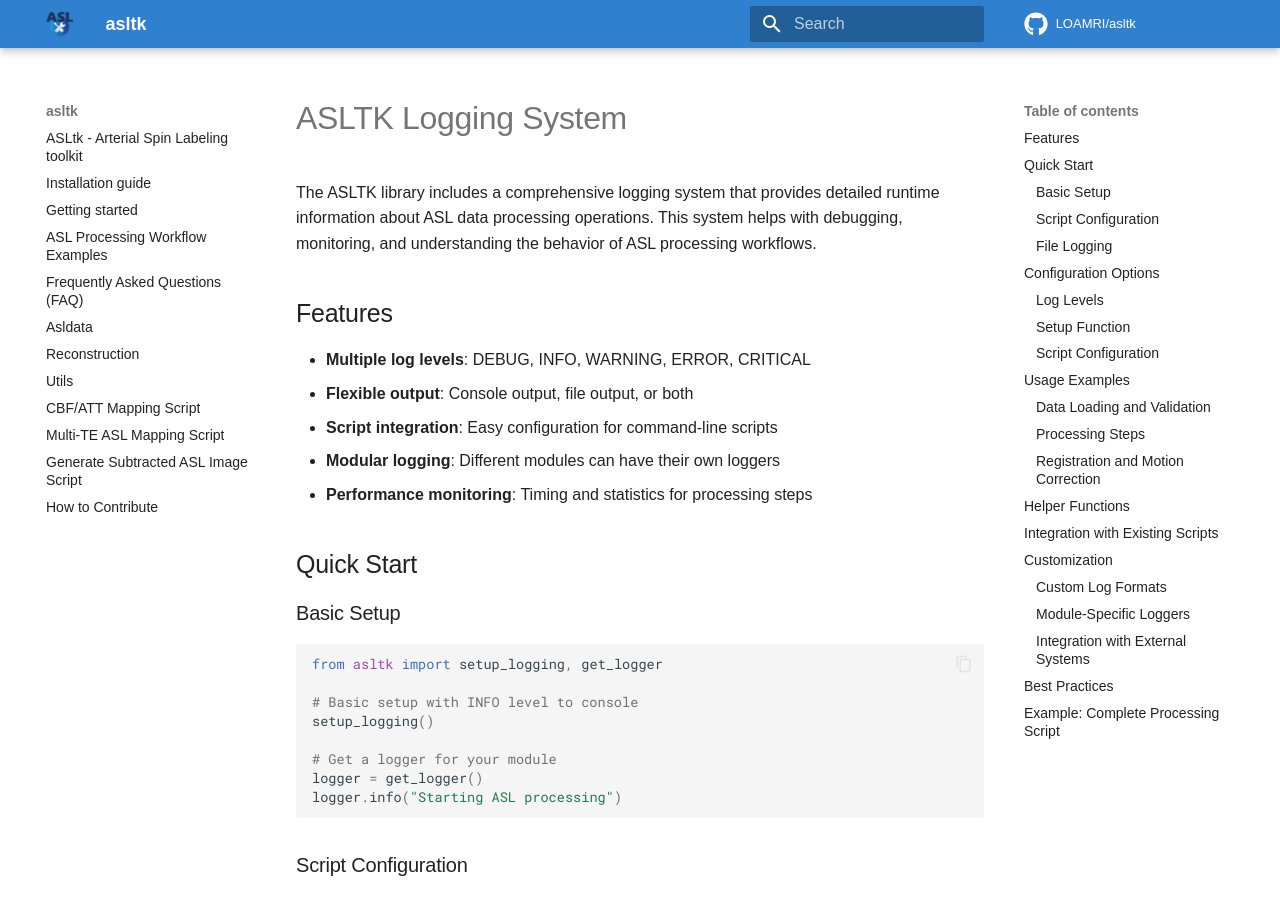
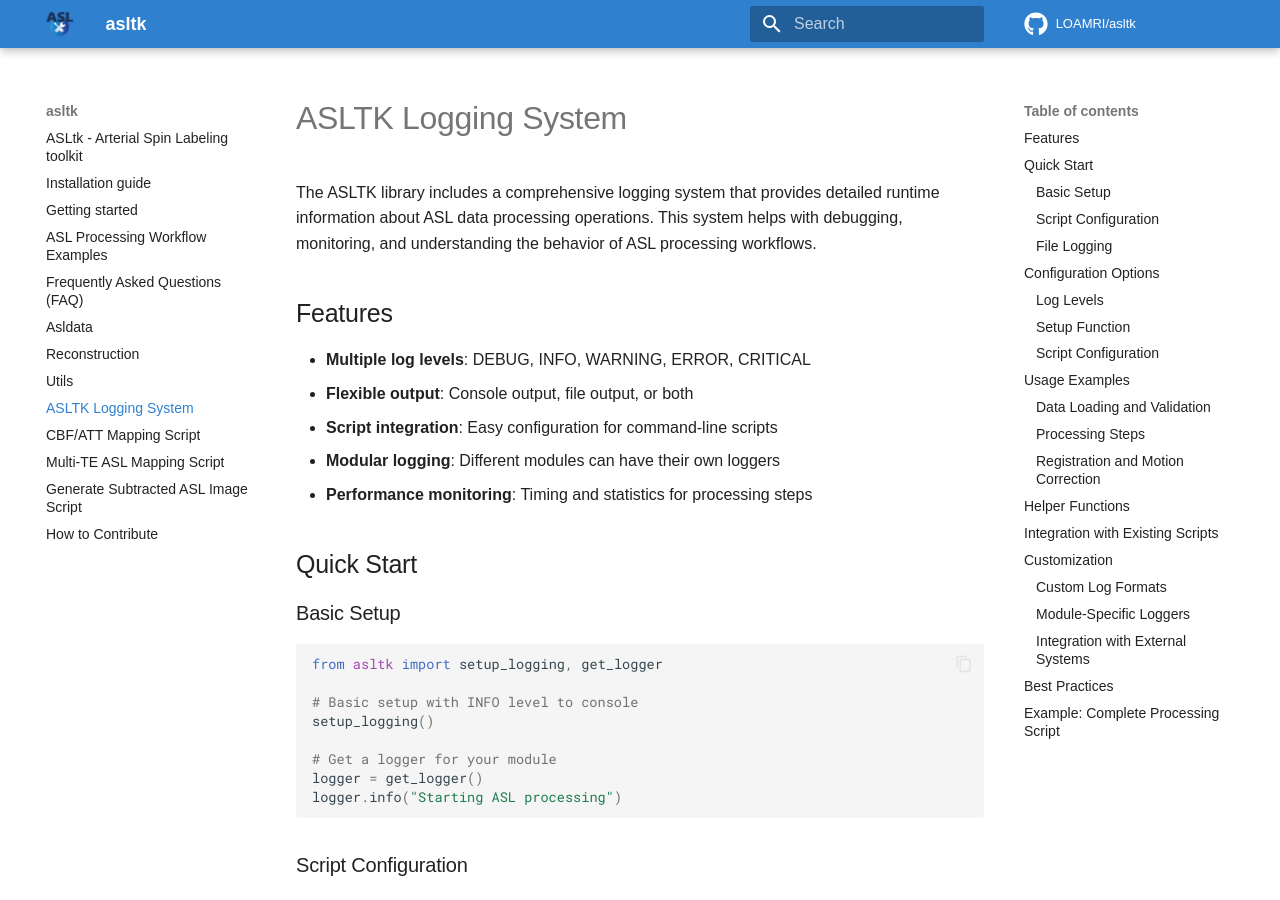
Before and after one commit to LOAMRI/asltk, an MkDocs documentation site: the page built from docs/logging.md, in a window 1280 px wide and 900 px high. Built offline with MkDocs 1.6.1 and Material for MkDocs 9.7.7, drawn with Linux system fonts in a browser that asks for light colours; some web fonts are replaced; comment, search, counter and statistics services are not loaded.

Commit message:
DOC: Add logging documentation to navigation

```diff
--- a/mkdocs.yml
+++ b/mkdocs.yml
@@ -47,6 +47,7 @@ nav:
   - 'api/asldata.md'
   - 'api/reconstruction.md'
   - 'api/utils.md'
+  - 'logging.md'
   - 'scripts/cbf_script.md'
   - 'scripts/multi_te_script.md'
   - 'scripts/generate_sub_asl_image.md'
```
